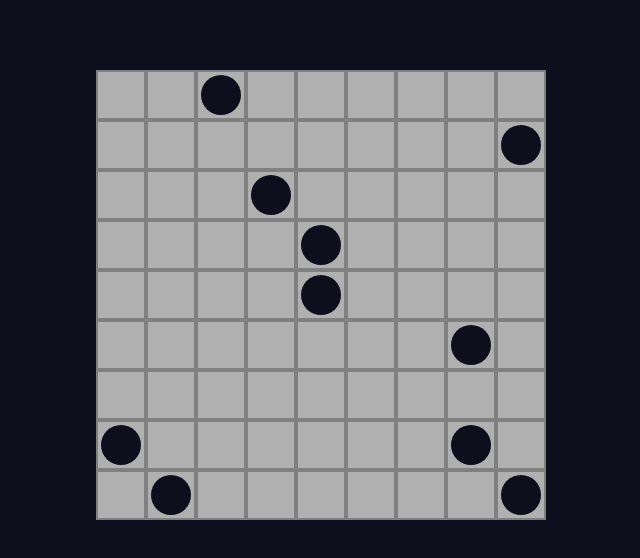
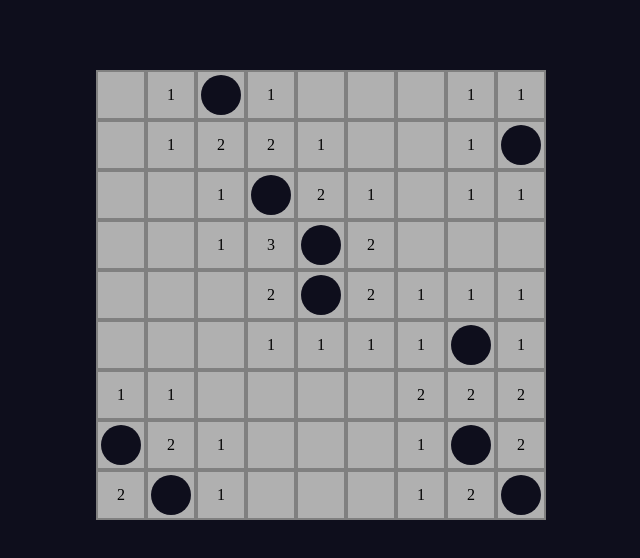
Before and after one commit to PeterPL-JR/Saper, a plain HTML site: page index.html in a window 1280 px wide. Both pictures are taken after a click on the element 440 px from the left and 95 px from the top of the page. Shown: the whole page, without its empty margins (319-959 px from the left). Drawn offline with Linux system fonts and the light colour scheme.

Commit message:
Add files via upload

```diff
--- a/styles.css
+++ b/styles.css
@@ -1,5 +1,9 @@
 body {
     background-color: #0e0e1c;
+}
+
+:root {
+    --tile-size: 50px;
 }
 
 #container {
@@ -10,8 +14,8 @@ body {
 }
 
 .tile {
-    width: 50px;
-    height: 50px;
+    width: var(--tile-size);
+    height: var(--tile-size);
 }
 
 .tile-hidden {
@@ -38,3 +42,7 @@ body {
     margin-left: auto;
     margin-right: auto;
 }
+.bordered {
+    text-align: center;
+    line-height: var(--tile-size);
+}
--- a/system.js
+++ b/system.js
@@ -8,13 +8,27 @@ var firstX = -1;
 var firstY = -1;
 
 const size = tileSize * mapSize;
+const boundsPositions = [];
+
 const tiles = [];
 const bombs = [];
+
+const colors = [
+    "blue", "green", "red", "darkblue",
+    "white", "white", "white", "white"
+];
 
 container.style.width = size + "px";
 container.style.height = size + "px";
 
 function createTiles() {
+    for (var x = -1; x <= 1; x++) {
+        for (var y = -1; y <= 1; y++) {
+            if (x == 0 && y == 0) continue;
+            boundsPositions.push([x, y]);
+        }
+    }
+
     for (var x = 0; x < mapSize; x++) {
         tiles[x] = [];
         for (var y = 0; y < mapSize; y++) {
@@ -24,9 +38,6 @@ function createTiles() {
             container.appendChild(div);
 
             tiles[x][y] = {
-                xPos: x,
-                yPos: y,
-
                 obj: div,
                 bounds: 0,
                 bomb: false
@@ -40,7 +51,11 @@ function createBombs() {
         var randX = getRandom(0, 8);
         var randY = getRandom(0, 8);
 
-        if(randX == firstX && randY == firstY) {
+        console.log("FirstX: ", firstX, ", X: ", randX);
+        console.log("FirstY: ", firstY, ", Y: ", randY);
+        console.log("\n");
+
+        if (randX == firstX && randY == firstY) {
             i--;
             continue;
         }
@@ -53,7 +68,7 @@ function createBombs() {
         bombs.push([randX, randY]);
     }
 
-    for(var array of bombs) {
+    for (var array of bombs) {
         var x = array[0];
         var y = array[1];
         tiles[x][y].bomb = true;
@@ -66,17 +81,40 @@ function createBombs() {
     }
 }
 
+function createBounds() {
+    for (var x = 0; x < mapSize; x++) {
+        for (var y = 0; y < mapSize; y++) {
+            var tile = tiles[x][y];
+            if (tile.bomb) continue;
+
+            var bombsCounter = 0;
+            for (var array of boundsPositions) {
+                var xx = x + array[0];
+                var yy = y + array[1];
+
+                if(xx < 0 || yy < 0 || xx >= mapSize || yy >= mapSize) continue;
+                if (tiles[xx][yy].bomb) bombsCounter++;
+            }
+            if(bombsCounter != 0) {
+                tile.obj.innerHTML = bombsCounter;
+                tile.obj.className = "tile tile-shown bordered";
+            }
+        }
+    }
+}
+
 function clickTile(x, y) {
     var tile = tiles[x][y];
     if (!firstClicked) {
         firstX = x;
-        firstY = x;
+        firstY = y;
 
         firstClicked = true;
         createBombs();
+        createBounds();
     }
 
-    if(tile.bomb) {
+    if (tile.bomb) {
         tile.obj.innerHTML = "<div class='bomb'></div>"
     }
     tile.obj.className = "tile tile-shown";
```
